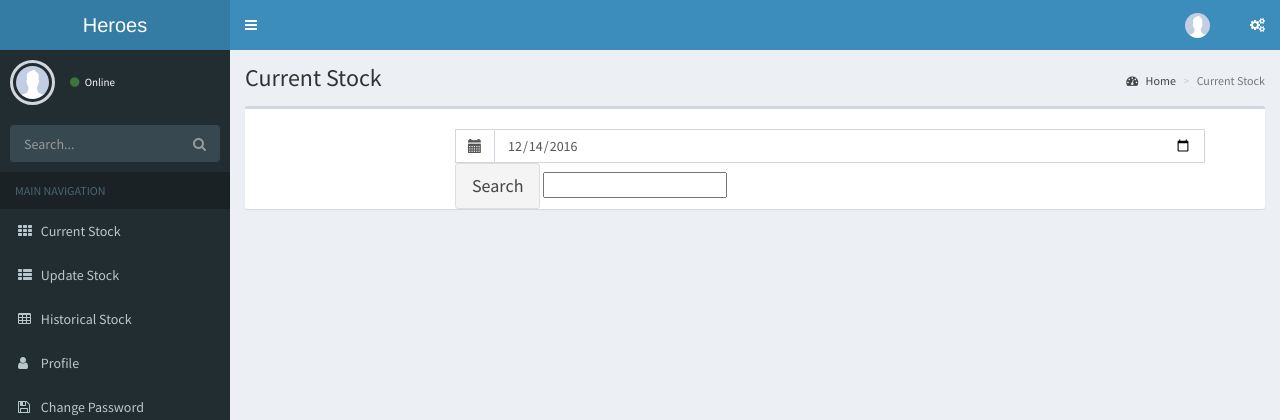
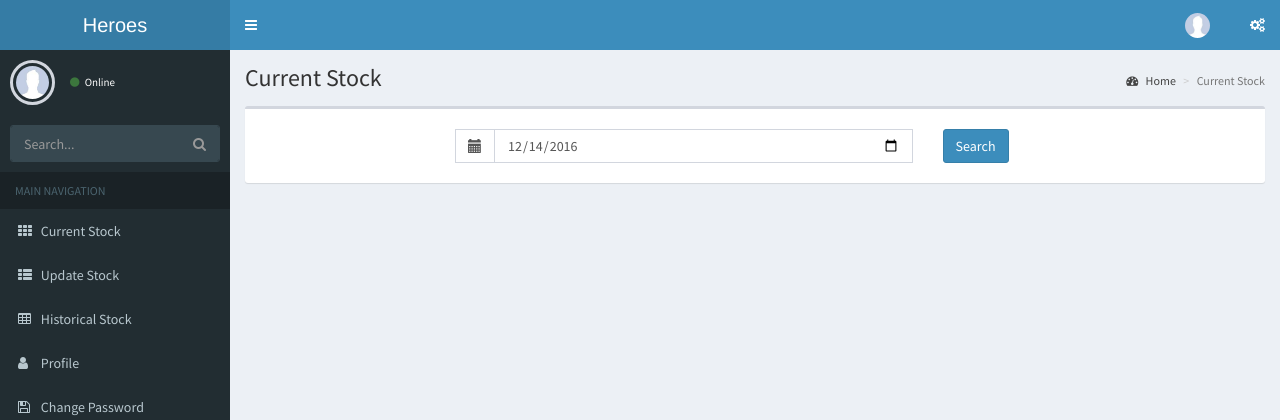
Before and after one commit to HeroesRepo/Dashboard, a PHP site: page /historicalStock.php in a window 1280 px wide; the page is wider, and only the part inside the window is pictured. Shown: the top 420 px of that part. Run offline with PHP 8.4, Linux system fonts and the light colour scheme; the visitor is signed in with stand-in values (Sample User, id 1); data that the repository does not hold is empty; some libraries are stand-ins or nearby versions.

Commit message:
proper alignment of search buttton

```diff
--- a/historicalStock.php
+++ b/historicalStock.php
@@ -162,21 +162,25 @@ $query2='select * from bb_info where bb_regno="'.$_SESSION['bb_regno'].'"';
             <div class="container">
               <div class="row">
                 <div class="col-md-2"></div>
-                <div class="col-md-8">
+                <div class="col-md-5">
                   <div class="input-group">
                     <span class="input-group-addon"><i class="glyphicon glyphicon-calendar"></i></span>
                         <input type="date" value="<?php echo date('Y-m-d'); ?>" name="date" placeholder="01/02/2014" class="form-control" id="date"/>
                    </div>
-                    <div class="input-group"><center>
-                    <button type="submit" id="searchButton" class="btn btn-lg btn-default btn-custom-search">Search</button>
-                     <input type="text" id="input" value=""/>
-                   </center>
+
+                </div>
+                 <div class="col-md-3">
+
+                    <div class="input-group">
+                    <button type="submit" id="searchButton" class="btn btn-md btn-primary btn-custom-search">Search</button>
+                     <input type="text" id="input" value="" hidden="" />
+
                    </div>
-                </div>
+                 </div>
                 <div class="col-md-2"></div>
               </div>
             </div>
-
+            <br>
             <div id="table-container"></div>
 <script src="dist/js/jquery.js"></script>
 
```
